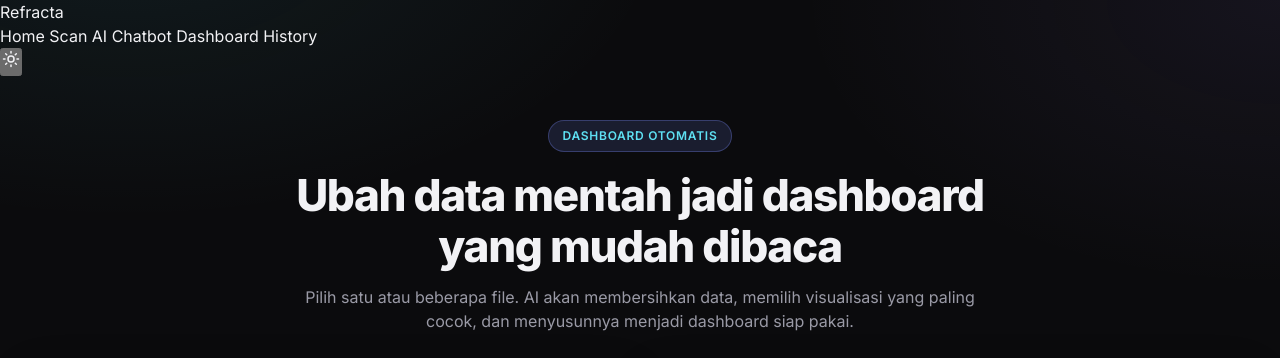
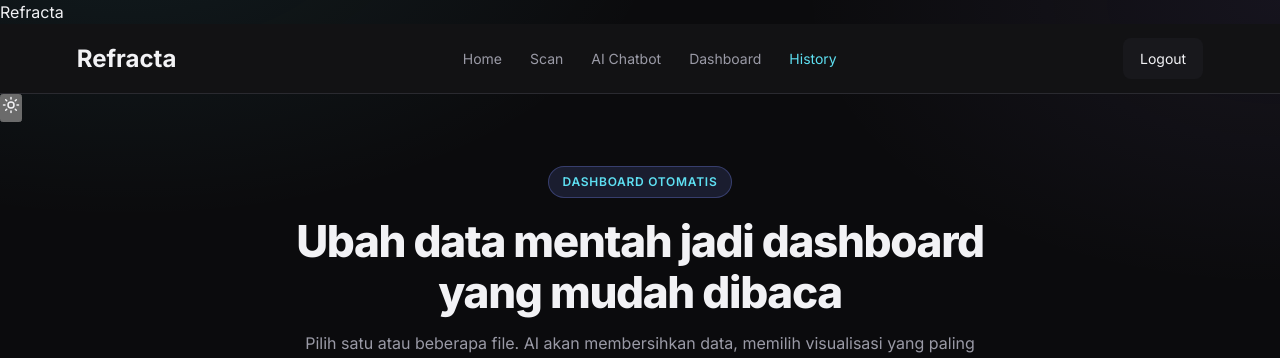
Before and after one commit to GeneJustin/Refracta, a Flask app: page /dashboard in a window 1280 px wide. Shown: the top 358 px of the page. Run offline with Flask 3, Linux system fonts and the light colour scheme; the visitor is signed in with stand-in values (Sample User, id 1); data that the repository does not hold is empty; some libraries are stand-ins or nearby versions.

Commit message:
Update dashboard.html

```diff
--- a/templates/dashboard.html
+++ b/templates/dashboard.html
@@ -14,12 +14,30 @@
   <!-- Topbar (tidak ikut ter-export) -->
   <header class="topbar">
     <a class="brand" href="/"><span class="brand-dot"></span>Refracta</a>
-    <nav class="nav">
-      <a href="/">Home</a>
-      <a href="/scan">Scan</a>
-      <a href="/chatbot">AI Chatbot</a>
-      <a href="/dashboard" class="active">Dashboard</a>
-      <a href="/history">History</a>
+    <nav class="navbar">
+        <a href="/" class="logo">
+            Refracta
+        </a>
+        <div class="nav-links">
+            <a href="/">
+                Home
+            </a>
+            <a href="/scan">
+                Scan
+            </a>
+            <a href="/chatbot">
+                AI Chatbot
+            </a>
+            <a href="/dashboard">
+                Dashboard
+            </a>
+            <a href="/history" class="active">
+                History
+            </a>
+        </div>
+        <button id="logoutButton" class="logout-btn">
+            Logout
+        </button>
     </nav>
     <button class="icon-btn" id="themeToggle" type="button" title="Ganti tema" aria-label="Ganti tema">
       <svg viewBox="0 0 24 24" width="18" height="18" fill="none" stroke="currentColor" stroke-width="2" stroke-linecap="round" stroke-linejoin="round"><circle cx="12" cy="12" r="4"/><path d="M12 2v2M12 20v2M4.9 4.9l1.4 1.4M17.7 17.7l1.4 1.4M2 12h2M20 12h2M4.9 19.1l1.4-1.4M17.7 6.3l1.4-1.4"/></svg>
```
